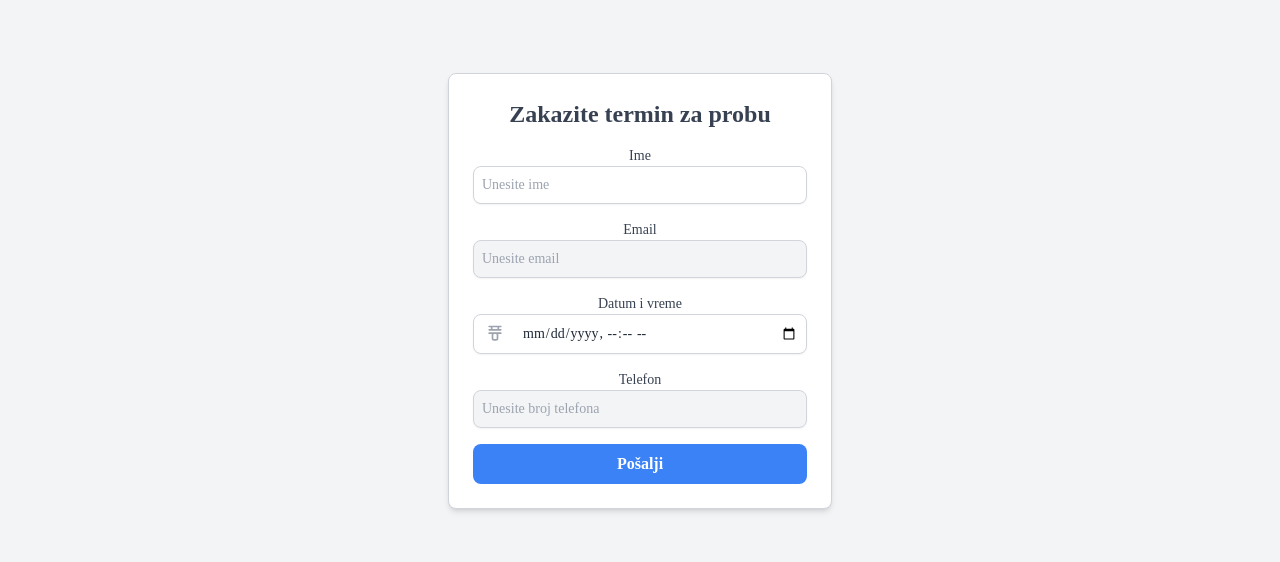
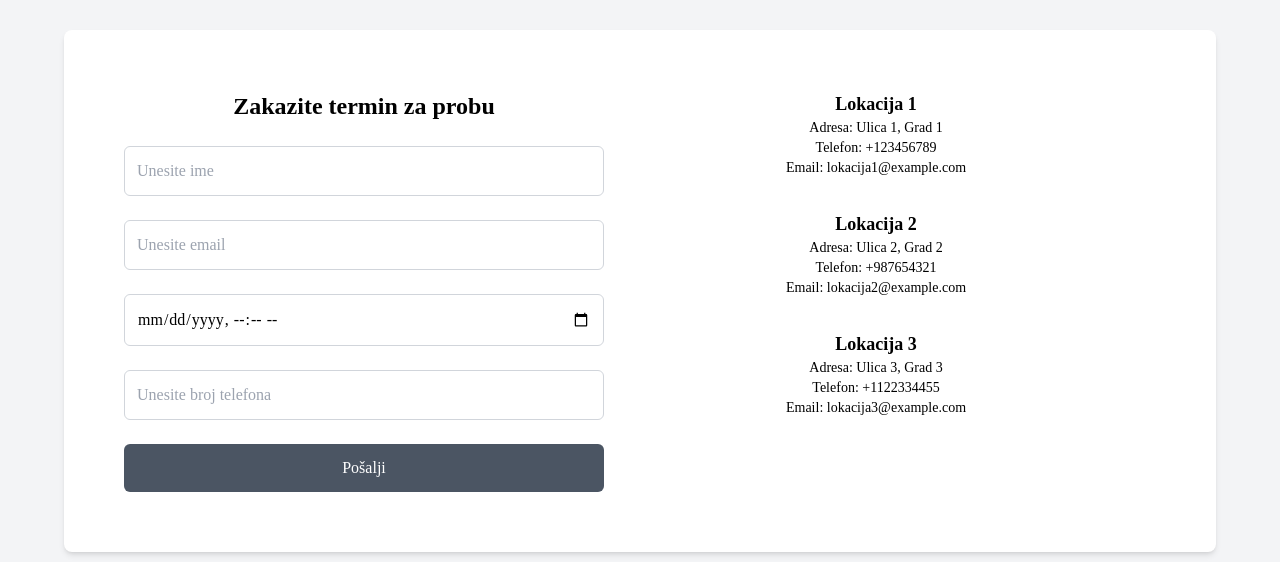
Before and after one commit to lvuja93/martini-vesto, a React (Create React App) app: page / in a window 1280 px wide. Shown: the part 1853-2415 px from the top of the page. Built offline with nearby package versions, Linux system fonts and the light colour scheme.

Commit message:
laki push

```diff
--- a/src/pages/Home.jsx
+++ b/src/pages/Home.jsx
@@ -95,56 +95,61 @@ const Home = () => {
                     </a>
                 </div>
             </div>
-            <div className="bg-gray-100 flex items-center justify-center min-h-screen">
-                <div class="bg-white p-6 border border-gray-300 rounded-lg shadow-md w-96">
-                    <h2 class="text-2xl font-semibold text-gray-700 mb-4">Zakazite termin za probu</h2>
-                    <form class="space-y-4">
+            <div className="flex flex-col items-center justify-center min-h-screen bg-gray-100 text-black p-4">
+                <div className="flex flex-col lg:flex-row w-full max-w-6xl p-10 bg-white rounded-lg shadow-md space-y-8 lg:space-y-0 lg:space-x-8">
+                    <div className="w-full lg:w-1/2 p-5">
+                        <h2 className="text-center text-2xl font-semibold mb-6">Zakazite termin za probu</h2>
+                        <form id="contact-form">
+                            <div className="mb-6 relative text-black">
+                                <input type="text" id="name" name="name" placeholder="Unesite ime" required className="w-full p-3 text-base border border-gray-300 rounded-md min-w-0 focus:outline-none focus:ring-2 focus:ring-blue-500 bg-white" />
+                            </div>
+                            <div className="mb-6 relative">
+                                <input type="email" id="email" name="email" placeholder="Unesite email" required className="w-full p-3 text-base border border-gray-300 rounded-md min-w-0 focus:outline-none focus:ring-2 focus:ring-blue-500 bg-white" />
+                            </div>
+                            <div className="mb-6 relative">
+                                <input type="datetime-local" id="datetime" name="datetime" required className="w-full p-3 text-base border border-gray-300 rounded-md min-w-0 focus:outline-none focus:ring-2 focus:ring-blue-500 bg-white" />
+                            </div>
+                            <div className="mb-6 relative">
+                                <input type="tel" id="phone" name="phone" placeholder="Unesite broj telefona" required className="w-full p-3 text-base border border-gray-300 rounded-md min-w-0 focus:outline-none focus:ring-2 focus:ring-blue-500 bg-white" />
+                            </div>
+                            <button type="submit" className="w-full p-3 text-base text-white bg-gray-600 rounded-md hover:bg-gray-700">Pošalji</button>
+                        </form>
+                    </div>
+                    <div className="w-full lg:w-1/2 p-5 flex flex-col space-y-8">
+                        <div className="flex flex-col md:flex-row items-start md:space-x-4 space-y-4 md:space-y-0">
 
-                        <div>
-                            <label for="name" class="block text-sm font-medium text-gray-700">Ime</label>
-                            <input type="text" id="name" placeholder="Unesite ime"
-                                class="block w-full p-2 bg-white border border-gray-300 rounded-lg shadow-sm focus:ring-blue-500 focus:border-blue-500 sm:text-sm" />
-                        </div>
-
-                        <div>
-                            <label for="email" class="block text-sm font-medium text-gray-700">Email</label>
-                            <input type="email" id="email" placeholder="Unesite email"
-                                class="block w-full p-2 bg-gray-100 border border-gray-300 rounded-lg shadow-sm focus:ring-blue-500 focus:border-blue-500 sm:text-sm" />
-                        </div>
-
-                        <div>
-                            <label for="datetime" class="block text-sm font-medium text-gray-700">Datum i vreme</label>
-                            <div class="relative">
-                                <input type="datetime-local" id="datetime"
-                                    class="block w-full p-2 pl-12 bg-white border border-gray-300 rounded-lg shadow-sm focus:ring-blue-500 focus:border-blue-500 sm:text-sm" />
-
-                                <div class="absolute inset-y-0 left-0 flex items-center pl-3 pointer-events-none">
-                                    <svg xmlns="http://www.w3.org/2000/svg"
-                                        class="h-5 w-5 text-gray-400"
-                                        fill="none"
-                                        viewBox="0 0 24 24"
-                                        stroke="currentColor">
-                                        <path stroke-linecap="round" stroke-linejoin="round" stroke-width="2"
-                                            d="M8 7V3m8 4V3m-9 8h10m-4 8h-2a2 2 0 01-2-2v-4a2 2 0 012-2h2a2 2 0 012 2v4a2 2 0 01-2 2zM5 11h14M5 7h14M5 3h14" />
-                                    </svg>
-                                </div>
+                            <div className="w-full md:w-5/6">
+                                <h3 className="text-lg font-semibold">Lokacija 1</h3>
+                                <p className="block text-sm font-medium">Adresa: Ulica 1, Grad 1</p>
+                                <p className="block text-sm font-medium">Telefon: +123456789</p>
+                                <p className="block text-sm font-medium">Email: lokacija1@example.com</p>
                             </div>
                         </div>
 
-                        <div>
-                            <label for="phone" class="block text-sm font-medium text-gray-700">Telefon</label>
-                            <input type="text" id="phone" placeholder="Unesite broj telefona"
-                                class="block w-full p-2 bg-gray-100 border border-gray-300 rounded-lg shadow-sm focus:ring-blue-500 focus:border-blue-500 sm:text-sm" />
+                        <div className="flex flex-col md:flex-row items-start md:space-x-4 space-y-4 md:space-y-0">
+
+                            <div className="w-full md:w-5/6">
+                                <h3 className="text-lg font-semibold">Lokacija 2</h3>
+                                <p className="block text-sm font-medium">Adresa: Ulica 2, Grad 2</p>
+                                <p className="block text-sm font-medium">Telefon: +987654321</p>
+                                <p className="block text-sm font-medium">Email: lokacija2@example.com</p>
+                            </div>
                         </div>
 
-                        <button type="submit"
-                            class="w-full bg-blue-500 text-white font-semibold p-2 rounded-lg hover:bg-blue-600 transition">
-                            Pošalji
-                        </button>
-                    </form>
+                        <div className="flex flex-col md:flex-row items-start md:space-x-4 space-y-4 md:space-y-0">
+
+                            <div className="w-full md:w-5/6">
+                                <h3 className="text-lg font-semibold">Lokacija 3</h3>
+                                <p className="block text-sm font-medium">Adresa: Ulica 3, Grad 3</p>
+                                <p className="block text-sm font-medium">Telefon: +1122334455</p>
+                                <p className="block text-sm font-medium">Email: lokacija3@example.com</p>
+                            </div>
+                        </div>
+                    </div>
                 </div>
             </div>
         </div>
+
 
     );
 };
```
Also changed, not shown: 1 other file (tests, documents, lock files or other folders).
